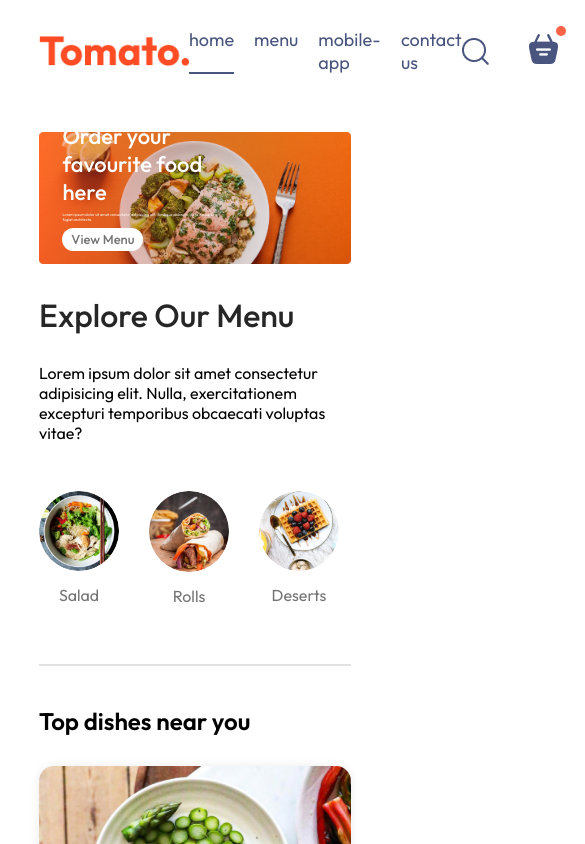
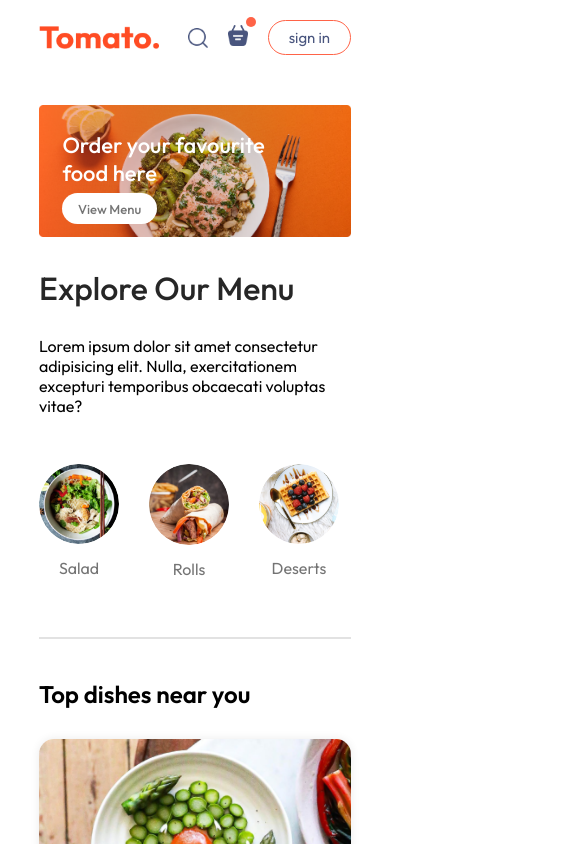
Before and after one commit to eliancontreras/mern-food-delivery-app-main, a React (Vite) app in the folder frontend/: page / in a window 390 px wide. Shown: the top 844 px of the page, 585 px wide, since content can reach past the window. Built offline with nearby package versions, Linux system fonts and the light colour scheme.

Commit message:
Added media query to responsive

```diff
--- /dev/null
+++ b/frontend/src/components/AppDownload/AppDownlaod.css
@@ -0,0 +1,25 @@
+.app-download{
+  margin: auto;
+  margin-top: 100px;
+  font-size: max(3vw,20px);
+  text-align: center;
+  font-weight: 500;
+}
+
+.app-download-platforms{
+    display: flex;
+    justify-content: center;
+    gap: max(2vw,18px);
+    margin-top: 40px;
+}
+
+.app-download-platforms img{
+    width: max(30vw, 120px);
+    max-width: 180px;
+    transition: 0.5s;
+    cursor: pointer;
+}
+
+.app-download-platforms img:hover{
+    transform: scale(1.05);
+}
--- /dev/null
+++ b/frontend/src/components/AppDownload/AppDownload.jsx
@@ -0,0 +1,17 @@
+import React from 'react'
+import './AppDownlaod.css'
+import { assets } from '../../assets/assets'
+
+const AppDownload = () => {
+  return (
+    <div className='app-download' id='app-download'>
+        <p>For Better Experience <br/>Tomato App</p>
+        <div className="app-download-platforms">
+            <img src={assets.play_store} alt="" />
+            <img src={assets.app_store} alt="" />
+        </div>
+    </div>
+  )
+}
+
+export default AppDownload
--- a/frontend/src/components/ExploreMenu/ExploreMenu.css
+++ b/frontend/src/components/ExploreMenu/ExploreMenu.css
@@ -54,3 +54,10 @@
     border: 4px solid tomato;
     padding: 2px;
 }
+
+@media (max-width:1050px){
+    .explore-menu-text{
+        max-width: 100%;
+        font-size: 14px;
+    }
+}
--- a/frontend/src/components/Footer/Footer.css
+++ b/frontend/src/components/Footer/Footer.css
@@ -46,3 +46,15 @@
     background-color: gray;
     border: none;
 }
+
+@media (max-width:750px){
+    .footer-content{
+        display: flex;
+        flex-direction: column;
+        gap: 35px;
+    }
+
+    .footer-copyright{
+        text-align: center;
+    }
+}
--- a/frontend/src/components/Header/Header.css
+++ b/frontend/src/components/Header/Header.css
@@ -38,3 +38,24 @@
     font-size: max(1vw,13px);
     border-radius: 50px;
 }
+
+@media (max-width:1050px){
+.header-contents{
+    max-width: 45%;
+}
+}
+
+@media (max-width:750px){
+
+    .header-contents{
+        max-width: 65%;
+    }
+
+    .header-contents p {
+        display: none;
+    }
+
+    .header-contents button{
+        padding: 2vw 4vw;
+    }
+}
--- a/frontend/src/components/Navbar/Navbar.css
+++ b/frontend/src/components/Navbar/Navbar.css
@@ -60,3 +60,56 @@
     top: -8px;
     right: -8px;
 }
+
+@media (max-width:1050px){
+    .navbar .logo{
+        width: 140px;
+    }
+
+    .navbar-menu{
+        gap: 20px;
+        font-size: 17px;
+    }
+
+    .navbar-right{
+        gap: 30px;
+    }
+
+    .navbar-right img{
+        width: 22px;
+    }
+
+    .navbar-right button{
+        padding: 8px 25px;
+    }
+}
+
+@media (max-width:900px){
+    .navbar .logo{
+        width: 120px;
+    }
+
+    .navbar-menu{
+        gap: 15px;
+        font-size: 16px;
+    }
+
+    .navbar-right{
+        gap: 20px;
+    }
+
+    .navbar-right img{
+        width: 20px;
+    }
+
+    .navbar-right button{
+        padding: 7px 20px;
+        font-size: 15px;
+    }
+}
+
+@media (max-width:750px){
+    .navbar-menu{
+        display: none;
+    }
+}
--- a/frontend/src/pages/Home/Home.jsx
+++ b/frontend/src/pages/Home/Home.jsx
@@ -3,6 +3,7 @@
 import Header from '../../components/Header/Header'
 import ExploreMenu from '../../components/ExploreMenu/ExploreMenu'
 import FoodDisplay from '../../components/FoodDisplay/FoodDisplay'
+import AppDownload from '../../components/AppDownload/AppDownload'
 
 const Home = () => {
 
@@ -12,6 +13,7 @@
       <Header/>
       <ExploreMenu category={category} setCategory={setCategory}/>
       <FoodDisplay category={category}/>
+      <AppDownload/>
     </div>
   )
 }
```
